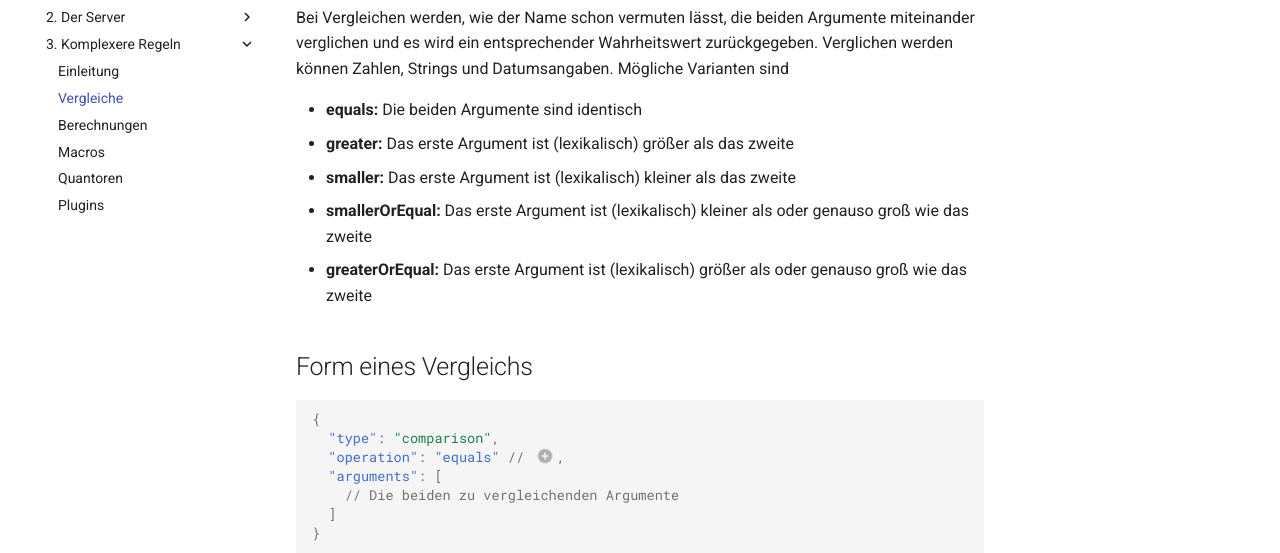
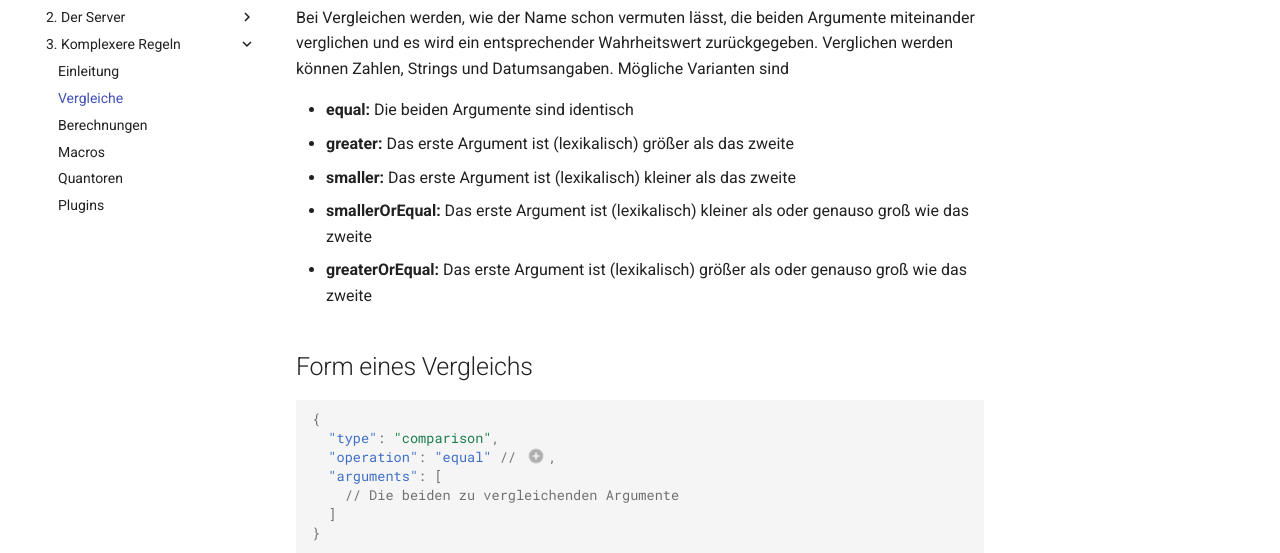
Before and after one commit to educorvi/rita_einfuehrung, an MkDocs documentation site: the page built from docs/3. Komplexere Regeln/07_vergleiche.md, in a window 1280 px wide and 900 px high. Shown: the part 175-728 px from the top of the window. Built offline with MkDocs 1.6.1 and Material for MkDocs 9.7.7, drawn with Linux system fonts in a browser that asks for light colours; plug-ins that fetch from the network failed and are left out; comment, search, counter and statistics services are not loaded.

Commit message:
fix: fix comparison operator typo in documentation

````diff
--- a/docs/3. Komplexere Regeln/07_vergleiche.md
+++ b/docs/3. Komplexere Regeln/07_vergleiche.md
@@ -1,7 +1,7 @@
 # Vergleiche
 Bei Vergleichen werden, wie der Name schon vermuten lässt, die beiden Argumente miteinander verglichen und es wird ein entsprechender Wahrheitswert zurückgegeben. Verglichen werden können Zahlen, Strings und Datumsangaben. Mögliche Varianten sind
 
-* **equals:** Die beiden Argumente sind identisch
+* **equal:** Die beiden Argumente sind identisch
 * **greater:** Das erste Argument ist (lexikalisch) größer als das zweite
 * **smaller:** Das erste Argument ist (lexikalisch) kleiner als das zweite
 * **smallerOrEqual:** Das erste Argument ist (lexikalisch) kleiner als oder genauso groß wie das zweite
@@ -12,7 +12,7 @@ Bei Vergleichen werden, wie der Name schon vermuten lässt, die beiden Argumente
 ```json
 {
   "type": "comparison",
-  "operation": "equals" // (1),
+  "operation": "equal" // (1),
   "arguments": [
     // Die beiden zu vergleichenden Argumente
   ]
````
